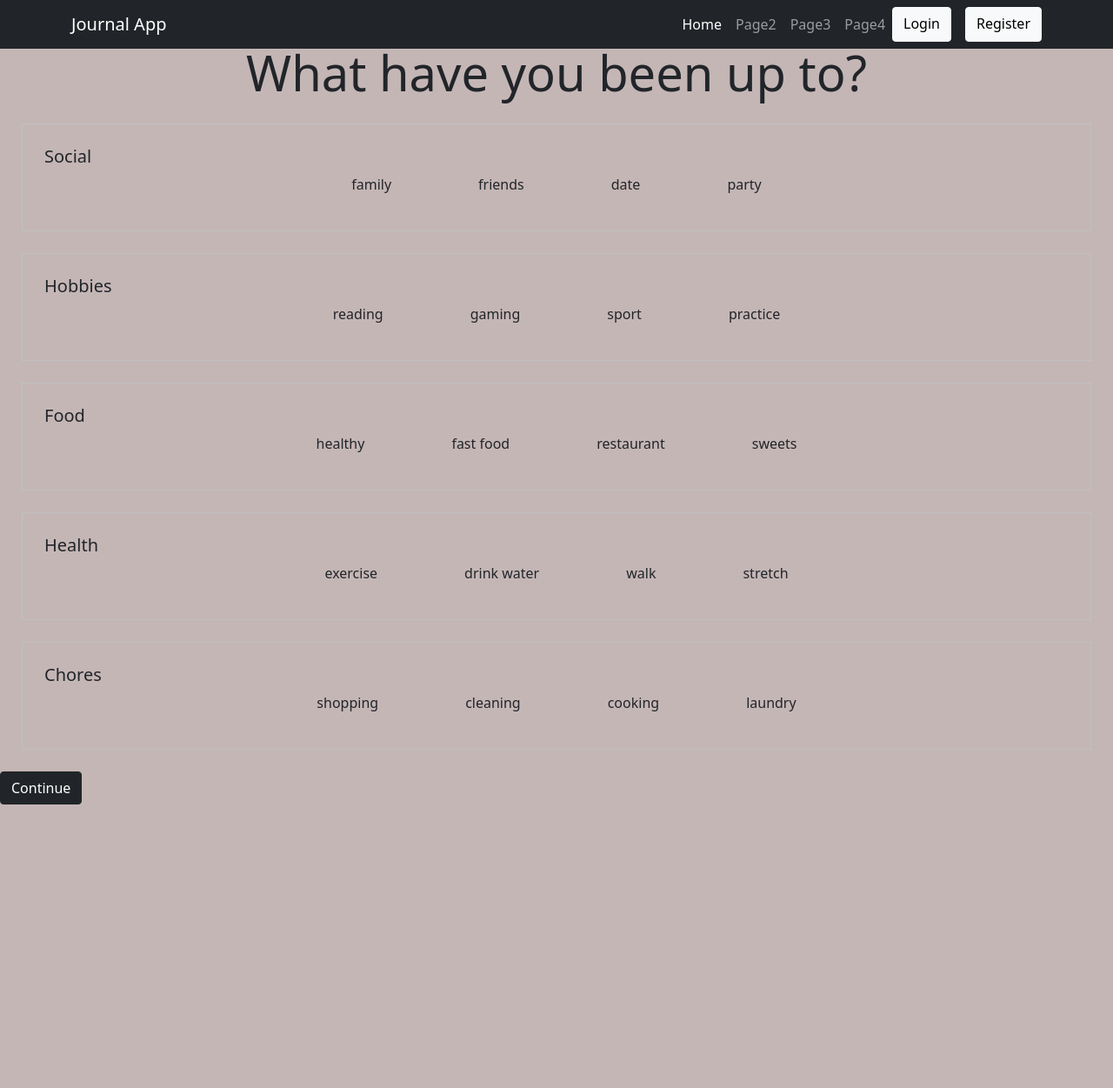
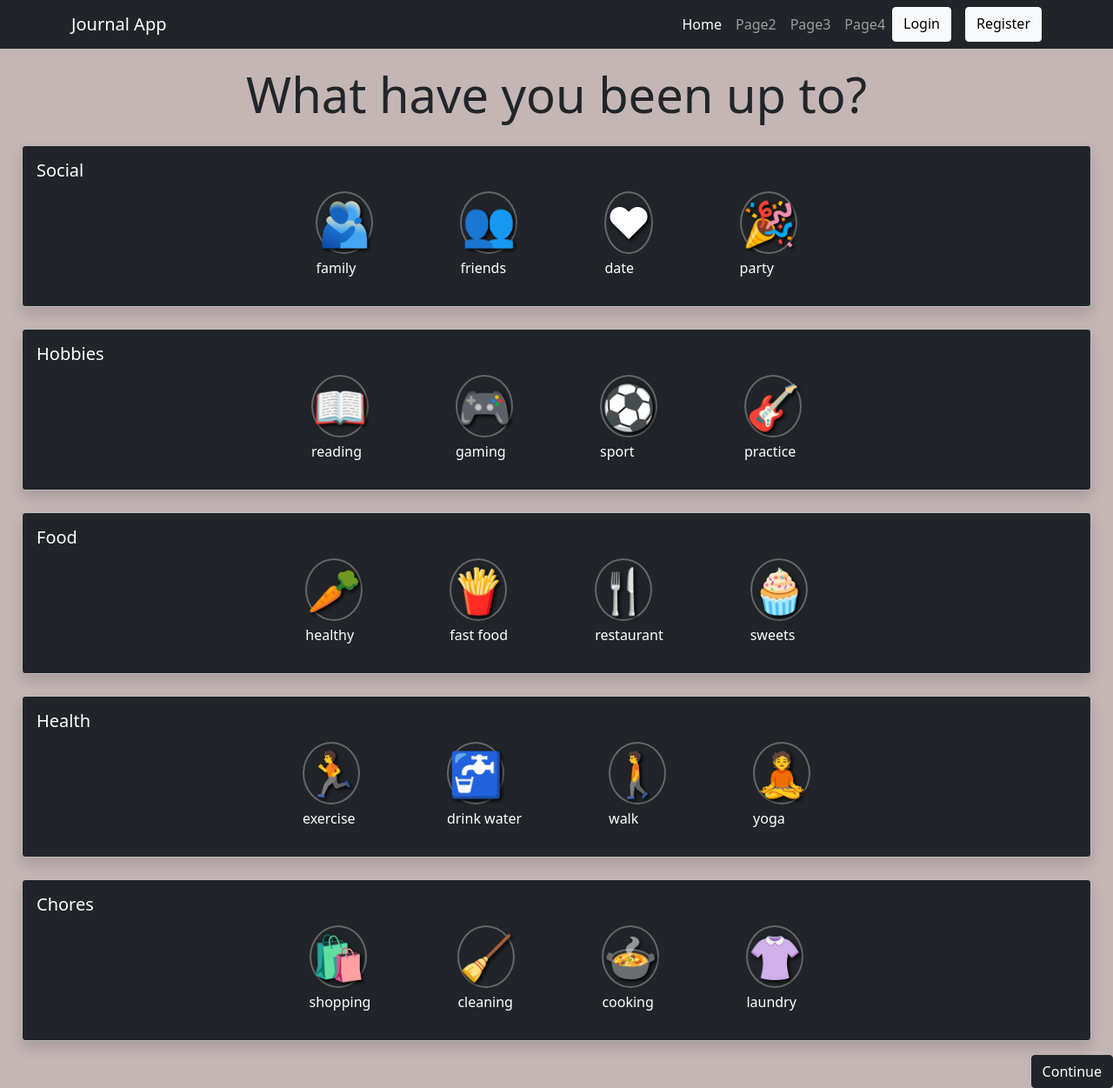
Before and after one commit to mikenasz/Journal_App, a Django app: page /journal/activities/ in a window 1280 px wide. Shown: the whole page at 87% size. Before the commit the page ends 925 px from the top, so only its background shows below. Run offline with Django 3.2, Linux system fonts and the light colour scheme; some libraries are stand-ins or nearby versions.

Commit message:
Styling to activities and moods html

```diff
--- a/static/journal.css
+++ b/static/journal.css
@@ -1,34 +1,28 @@
 #emoji {
     display: flex;
     justify-content: center;
+    color: white;
 }
-
 #emoji1, #emoji2, #emoji3 {
     padding-left: 50px;
     padding-right: 50px;
 }
-
 #emoji1:target {
     background: red;
 }
-
 .asteriskField {
     display: none;
 }
-
 form > .alert > ul > li {
     list-style: none;
 }
-
 body{
-    padding-top: 50px;
+    padding-top: 75px;
     background-color: #c5b6b6;
 }
-
 #header{
     background-color: #20988a;
 }
-
 .journal-entry{
     background-color: white;
     margin: 10px;
@@ -37,11 +31,11 @@ body{
     overflow-wrap: break-word;
 
 }
-
 .section {
     margin: 25px;
     border: 1px solid silver;
     padding: 25px;
+    color: white;
 }
 .inside {
     display: flex;
@@ -51,3 +45,17 @@ body{
     padding-left: 50px;
     padding-right: 50px;
 }
+.inside > h1 {
+  color: transparent;
+  text-shadow: 0 0 0 red;
+}
+#activities {
+    /*filter: contrast(0) sepia(1) saturate(100) brightness(.05) hue-rotate(180deg);*/
+    font-size: 50px;
+    width: 80px;
+    line-height: 80px;
+    border-radius: 50%;
+    text-align: center;
+    border: 2px solid #666;
+    text-shadow: 2px 2px 4px #000000;
+}
--- a/templates/entry/activities.html
+++ b/templates/entry/activities.html
@@ -7,53 +7,54 @@
 {% block body %}
     <h1 class="display-4 text-center">What have you been up to?</h1>
 
-    <div class="section">
+    <div class="section shadow p-3 mb-3 bg-dark rounded">
         <h5>Social</h5>
         <div class="inside">
-            <p>family</p>
-            <p>friends</p>
-            <p>date</p>
-            <p>party</p>
+
+            <p><span id="activities">&#129730</span><br>family</p>
+            <p><span id="activities">&#128101</span><br>friends</p>
+            <p><span id="activities">&#9829</span><br>date</p>
+            <p><span id="activities">&#127881</span><br>party</p>
         </div>
     </div>
-    <div class="section">
+    <div class="section shadow p-3 mb-3 bg-dark rounded">
         <h5>Hobbies</h5>
         <div class="inside">
-            <p>reading</p>
-            <p>gaming</p>
-            <p>sport</p>
-            <p>practice</p>
+            <p><span id="activities">&#128214</span><br>reading</p>
+            <p><span id="activities">&#127918;</span><br>gaming</p>
+            <p><span id="activities">&#9917</span><br>sport</p>
+            <p><span id="activities">&#127928;</span><br>practice</p>
         </div>
     </div>
-    <div class="section">
+    <div class="section shadow p-3 mb-3 bg-dark rounded">
         <h5>Food</h5>
         <div class="inside">
-            <p>healthy</p>
-            <p>fast food</p>
-            <p>restaurant</p>
-            <p>sweets</p>
+            <p><span id="activities">&#129365</span><br>healthy</p>
+            <p><span id="activities">&#127839</span><br>fast food</p>
+            <p><span id="activities">&#127860</span><br>restaurant</p>
+            <p><span id="activities">&#129473</span><br>sweets</p>
         </div>
     </div>
-    <div class="section">
+    <div class="section shadow p-3 mb-3 bg-dark rounded">
         <h5>Health</h5>
         <div class="inside">
-            <p>exercise</p>
-            <p>drink water</p>
-            <p>walk</p>
-            <p>stretch</p>
+            <p><span id="activities">&#127939</span><br>exercise</p>
+            <p><span id="activities">&#128688</span><br>drink water</p>
+            <p><span id="activities">&#128694</span><br>walk</p>
+            <p><span id="activities">&#129496</span><br>yoga</p>
         </div>
     </div>
-    <div class="section">
+    <div class="section shadow p-3 mb-3 bg-dark rounded">
         <h5>Chores</h5>
         <div class="inside">
-            <p>shopping</p>
-            <p>cleaning</p>
-            <p>cooking</p>
-            <p>laundry</p>
+            <p><span id="activities">&#128717</span><br>shopping</p>
+            <p><span id="activities">&#129529</span><br>cleaning</p>
+            <p><span id="activities">&#127858</span><br>cooking</p>
+            <p><span id="activities">&#128090;</span><br>laundry</p>
         </div>
     </div>
     <form method="post" action="">
         {% csrf_token %}
-        <button class="btn	btn-dark" type="submit">Continue</button>
+        <button class="btn	btn-dark" type="submit" style="float: right ">Continue</button>
     </form>
 {% endblock %}
```
Also changed, not shown: templates/entry/moods.html (+4 -5 lines).
